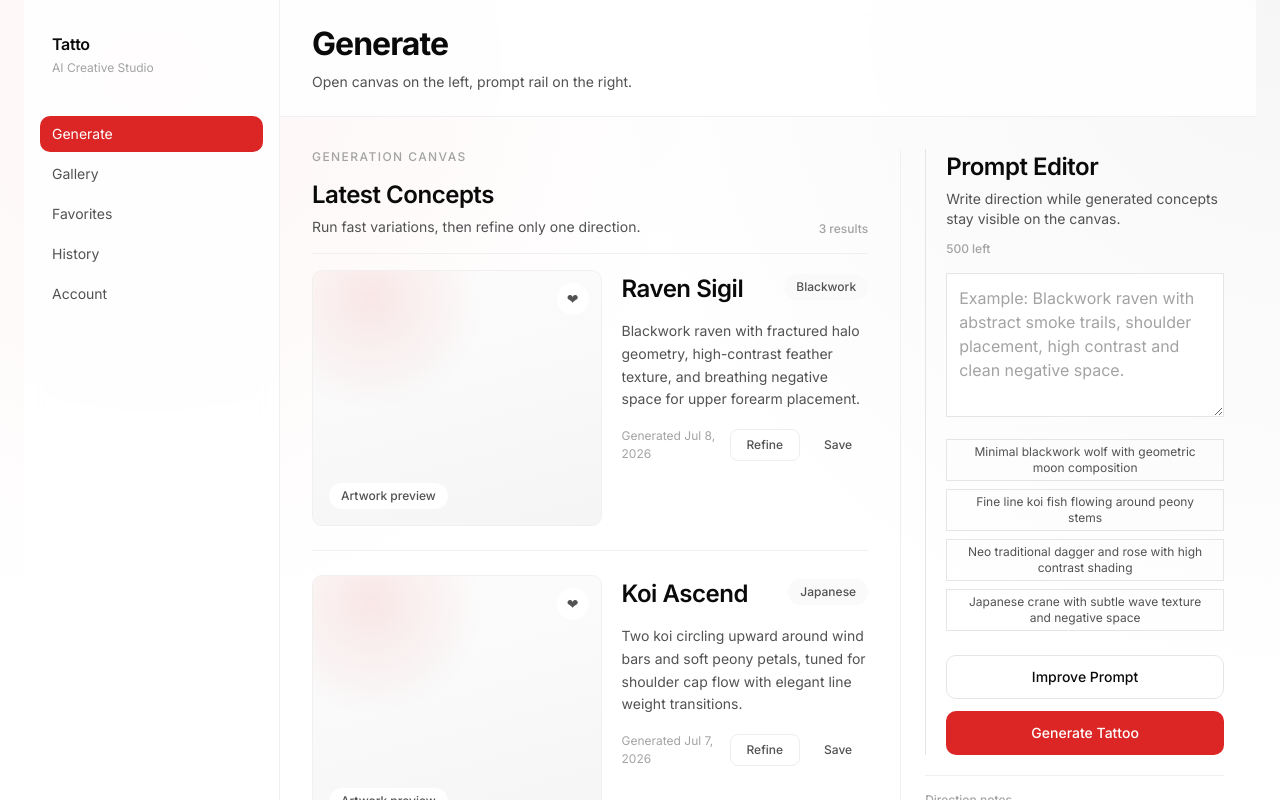
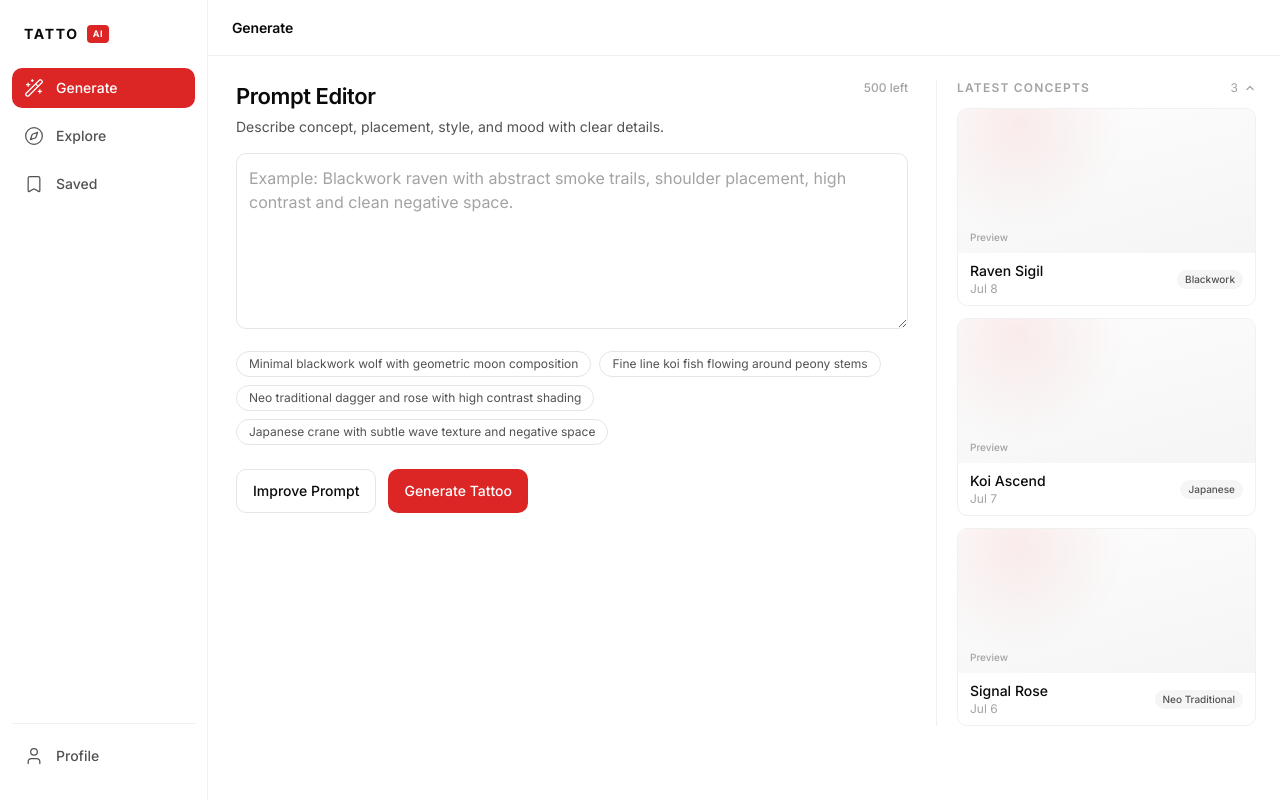
Before and after one commit to justaspetrauskas/ink-forge, a Next.js app: page /generator in a window 1280 px wide. Shown: the top 800 px of the page. Built offline with nearby package versions, Linux system fonts and the light colour scheme.

Commit message:
refactor generator page; replace tattoo card with concepts panel and update prompt editor for improved layout

```diff
--- a/app/generator/page.tsx
+++ b/app/generator/page.tsx
@@ -2,73 +2,39 @@ import type { ReactElement } from "react";
 
 import { AppShell } from "@/components/ui/organisms/app-shell";
 import { PromptEditor } from "@/components/ui/organisms/prompt-editor";
-import { TattooCard } from "@/components/ui/organisms/tattoo-card";
+import { ConceptsPanel } from "@/components/ui/organisms/concepts-panel";
 
-const tattoos = [
+const concepts = [
 	{
 		title: "Raven Sigil",
 		style: "Blackwork",
-		prompt:
-			"Blackwork raven with fractured halo geometry, high-contrast feather texture, and breathing negative space for upper forearm placement.",
-		generatedAt: "Generated Jul 8, 2026"
+		generatedAt: "Jul 8"
 	},
 	{
 		title: "Koi Ascend",
 		style: "Japanese",
-		prompt:
-			"Two koi circling upward around wind bars and soft peony petals, tuned for shoulder cap flow with elegant line weight transitions.",
-		generatedAt: "Generated Jul 7, 2026"
+		generatedAt: "Jul 7"
 	},
 	{
 		title: "Signal Rose",
 		style: "Neo Traditional",
-		prompt:
-			"Neo traditional dagger through rose with bold contour, selective red accent petals, and balanced ornamental framing.",
-		generatedAt: "Generated Jul 6, 2026"
+		generatedAt: "Jul 6"
 	}
 ];
 
 export default function GeneratorPage(): ReactElement {
 	return (
-		<AppShell title="Generate" subtitle="Open canvas on the left, prompt rail on the right.">
-			<div className="grid gap-8 xl:grid-cols-[1.58fr_0.92fr]">
-				<section className="space-y-4">
-					<div className="border-b border-[var(--border-subtle)] pb-4">
-						<p className="text-xs font-medium uppercase tracking-[0.12em] text-[var(--text-tertiary)]">Generation canvas</p>
-						<div className="mt-3 flex flex-wrap items-end justify-between gap-3">
-							<div>
-								<h2 className="text-[24px] font-semibold tracking-[-0.02em] text-[var(--text-primary)]">Latest Concepts</h2>
-								<p className="mt-1 text-sm text-[var(--text-secondary)]">Run fast variations, then refine only one direction.</p>
-							</div>
-							<p className="text-xs font-medium text-[var(--text-tertiary)]">{tattoos.length} results</p>
-						</div>
-					</div>
-
-					<div className="space-y-6">
-						{tattoos.map((tattoo) => (
-							<TattooCard
-								key={tattoo.title}
-								title={tattoo.title}
-								style={tattoo.style}
-								prompt={tattoo.prompt}
-								generatedAt={tattoo.generatedAt}
-							/>
-						))}
+		<AppShell title="Generate">
+			<div className="flex min-h-full flex-col gap-6 p-6 lg:flex-row lg:items-start">
+				{/* ── Center: Prompt workspace ── */}
+				<section className="flex flex-1 justify-center">
+					<div className="w-full max-w-2xl">
+						<PromptEditor />
 					</div>
 				</section>
 
-				<aside className="space-y-5 border-t border-[var(--border-subtle)] pt-5 xl:sticky xl:top-6 xl:h-fit xl:border-l xl:border-t-0 xl:pl-6 xl:pt-0">
-					<PromptEditor mode="rail" />
-
-					<div className="border-t border-[var(--border-subtle)] pt-4">
-						<p className="text-xs font-medium text-[var(--text-tertiary)]">Direction notes</p>
-						<ul className="mt-2 space-y-2 text-sm text-[var(--text-secondary)]">
-							<li>Subject + style + placement first.</li>
-							<li>Name desired line contrast explicitly.</li>
-							<li>Generate three before choosing one to refine.</li>
-						</ul>
-					</div>
-				</aside>
+				{/* ── Right: Collapsible concepts ── */}
+				<ConceptsPanel concepts={concepts} />
 			</div>
 		</AppShell>
 	);
--- a/components/ui/organisms/app-shell.tsx
+++ b/components/ui/organisms/app-shell.tsx
@@ -1,82 +1,138 @@
 "use client";
 
 import type { ReactElement, ReactNode } from "react";
+import type { LucideIcon } from "lucide-react";
+import { Wand2, Compass, Bookmark, User } from "lucide-react";
 import Link from "next/link";
 import { usePathname } from "next/navigation";
 
-type AppShellProps = {
+type NavItemConfig = {
+  href: string;
+  label: string;
+  Icon: LucideIcon;
+};
+
+const navItems: NavItemConfig[] = [
+  { href: "/generator", label: "Generate", Icon: Wand2 },
+  { href: "/home",      label: "Explore",  Icon: Compass  },
+  { href: "/saved",     label: "Saved",    Icon: Bookmark },
+];
+
+type SidebarNavItemProps = {
+  href: string;
+  label: string;
+  Icon: LucideIcon;
+  active: boolean;
+};
+
+function SidebarNavItem({ href, label, Icon, active }: SidebarNavItemProps): ReactElement {
+  return (
+    <Link
+      href={href}
+      aria-label={label}
+      className={[
+        "flex items-center gap-3 rounded-[10px] px-3 py-2.5 text-sm font-medium transition-colors duration-150",
+        active
+          ? "bg-[var(--accent)] text-[var(--accent-foreground)]"
+          : "text-[var(--text-secondary)] hover:bg-[var(--bg-raised)] hover:text-[var(--text-primary)]",
+      ].join(" ")}
+    >
+      <Icon size={20} strokeWidth={1.5} aria-hidden="true" />
+      {label}
+    </Link>
+  );
+}
+
+export type AppShellProps = {
   title: string;
   subtitle?: string;
   children: ReactNode;
 };
 
-const navItems = [
-  { href: "/generator", label: "Generate" },
-  { href: "/home", label: "Gallery" },
-  { href: "/home", label: "Favorites" },
-  { href: "/home", label: "History" },
-  { href: "/home", label: "Account" }
-];
-
 export function AppShell({ title, subtitle, children }: AppShellProps): ReactElement {
   const pathname = usePathname();
 
+  const mobileNavItems: NavItemConfig[] = [
+    ...navItems,
+    { href: "/profile", label: "Profile", Icon: User },
+  ];
+
   return (
-    <div className="mx-auto flex min-h-screen max-w-[1400px] bg-transparent md:px-6">
-      <aside className="sticky top-0 hidden h-screen w-64 shrink-0 flex-col border-r border-[var(--border-subtle)] bg-[var(--surface-overlay)] px-4 py-8 backdrop-blur md:flex">
-        <div className="mb-10 px-3">
-          <p className="font-semibold tracking-[-0.02em] text-[var(--text-primary)]">Tatto</p>
-          <p className="mt-1 text-xs text-[var(--text-tertiary)]">AI Creative Studio</p>
+    <div className="flex h-screen overflow-hidden bg-[var(--bg-main)]">
+      {/* ── Left Sidebar ── */}
+      <aside className="hidden md:flex w-52 shrink-0 flex-col border-r border-[var(--border-subtle)] px-3 py-6">
+        {/* Brand mark */}
+        <Link
+          href="/generator"
+          aria-label="Tatto AI — home"
+          className="mb-6 flex items-center gap-2 px-3 transition-opacity hover:opacity-60"
+        >
+          <span className="text-sm font-bold uppercase tracking-[0.12em] text-[var(--text-primary)]">Tatto</span>
+          <span className="rounded bg-[var(--accent)] px-1.5 py-0.5 text-[9px] font-bold uppercase tracking-wider text-[var(--accent-foreground)]">AI</span>
+        </Link>
+
+        {/* Primary navigation */}
+        <nav className="flex flex-col gap-2" aria-label="Main navigation">
+          {navItems.map(({ href, label, Icon }) => (
+            <SidebarNavItem
+              key={href}
+              href={href}
+              label={label}
+              Icon={Icon}
+              active={pathname === href}
+            />
+          ))}
+        </nav>
+
+        {/* Profile — pinned to bottom */}
+        <div className="mt-auto flex flex-col gap-1">
+          <div className="mb-2 h-px bg-[var(--border-subtle)]" />
+          <SidebarNavItem
+            href="/profile"
+            label="Profile"
+            Icon={User}
+            active={pathname === "/profile"}
+          />
         </div>
-
-        <nav className="flex flex-col gap-1">
-          {navItems.map((item) => {
-            const active = pathname === item.href;
-
-            return (
-              <Link
-                key={item.label}
-                href={item.href}
-                className={[
-                  "rounded-[10px] px-3 py-2 text-sm transition-colors duration-150",
-                  active
-                    ? "bg-[var(--accent)] text-[var(--accent-foreground)]"
-                    : "text-[var(--text-secondary)] hover:bg-[var(--bg-surface)] hover:text-[var(--text-primary)]"
-                ].join(" ")}
-              >
-                {item.label}
-              </Link>
-            );
-          })}
-        </nav>
       </aside>
 
-      <div className="flex min-w-0 flex-1 flex-col pb-24 md:pb-0">
-        <header className="border-b border-[var(--border-subtle)] bg-[var(--surface-overlay)] px-4 py-6 backdrop-blur sm:px-8">
-          <h1 className="text-[32px] font-bold leading-tight tracking-[-0.03em] text-[var(--text-primary)]">{title}</h1>
-          {subtitle ? <p className="mt-2 text-sm text-[var(--text-secondary)]">{subtitle}</p> : null}
+      {/* ── Main column ── */}
+      <div className="flex min-w-0 flex-1 flex-col overflow-hidden">
+        {/* Thin top header */}
+        <header className="flex h-14 shrink-0 items-center gap-3 border-b border-[var(--border-subtle)] px-6">
+          <h1 className="text-sm font-semibold tracking-[-0.01em] text-[var(--text-primary)]">
+            {title}
+          </h1>
+          {subtitle ? (
+            <span className="text-xs text-[var(--text-tertiary)]">{subtitle}</span>
+          ) : null}
         </header>
 
-        <main className="flex-1 px-4 py-6 sm:px-8 sm:py-8">{children}</main>
+        {/* Scrollable workspace */}
+        <main className="flex-1 overflow-y-auto pb-16 md:pb-0">{children}</main>
       </div>
 
-      <nav className="fixed inset-x-0 bottom-0 z-50 border-t border-[var(--border-subtle)] bg-[var(--surface-overlay-strong)] px-2 py-2 backdrop-blur md:hidden">
-        <ul className="mx-auto grid max-w-md grid-cols-5 gap-1">
-          {navItems.map((item) => {
-            const active = pathname === item.href;
-
+      {/* ── Mobile bottom navigation ── */}
+      <nav
+        className="fixed inset-x-0 bottom-0 z-50 flex h-16 items-center border-t border-[var(--border-subtle)] bg-[var(--surface-overlay-strong)] px-2 backdrop-blur md:hidden"
+        aria-label="Mobile navigation"
+      >
+        <ul className="mx-auto grid w-full max-w-sm grid-cols-4">
+          {mobileNavItems.map(({ href, label, Icon }) => {
+            const active = pathname === href;
             return (
-              <li key={item.label}>
+              <li key={href}>
                 <Link
-                  href={item.href}
+                  href={href}
+                  aria-label={label}
                   className={[
-                    "block rounded-[10px] px-2 py-2 text-center text-[12px] font-medium transition-colors duration-150",
+                    "flex flex-col items-center gap-1 py-2 text-[10px] font-medium transition-colors duration-150",
                     active
-                      ? "bg-[var(--accent)] text-[var(--accent-foreground)]"
-                      : "text-[var(--text-secondary)] hover:bg-[var(--bg-surface)]"
+                      ? "text-[var(--accent)]"
+                      : "text-[var(--text-tertiary)] hover:text-[var(--text-primary)]",
                   ].join(" ")}
                 >
-                  {item.label}
+                  <Icon size={20} strokeWidth={1.5} aria-hidden="true" />\n                  {label}
                 </Link>
               </li>
             );
--- /dev/null
+++ b/components/ui/organisms/concepts-panel.tsx
@@ -0,0 +1,71 @@
+"use client";
+
+import type { ReactElement } from "react";
+import { ChevronDown } from "lucide-react";
+import { useState } from "react";
+
+type Concept = {
+  title: string;
+  style: string;
+  generatedAt: string;
+};
+
+type ConceptsPanelProps = {
+  concepts: Concept[];
+};
+
+export function ConceptsPanel({ concepts }: ConceptsPanelProps): ReactElement {
+  const [open, setOpen] = useState(true);
+
+  return (
+    <aside className="w-full shrink-0 border-t border-[var(--border-subtle)] pt-4 lg:w-80 lg:border-l lg:border-t-0 lg:pl-5 lg:pt-0">
+      <button
+        type="button"
+        onClick={() => setOpen((prev) => !prev)}
+        className="flex w-full items-center justify-between text-left"
+        aria-expanded={open}
+      >
+        <span className="text-xs font-semibold uppercase tracking-[0.1em] text-[var(--text-tertiary)]">
+          Latest concepts
+        </span>
+        <span className="flex items-center gap-1.5 text-xs text-[var(--text-tertiary)]">
+          {concepts.length}
+          <ChevronDown
+            size={12}
+            strokeWidth={2.5}
+            className={`transition-transform duration-200 ${open ? "rotate-180" : ""}`}
+            aria-hidden="true"
+          />
+        </span>
+      </button>
+
+      {open ? (
+        <ul className="mt-3 space-y-3">
+          {concepts.map((c) => (
+            <li key={c.title}>
+              <button
+                type="button"
+                className="group w-full overflow-hidden rounded-[10px] border border-[var(--border-subtle)] text-left transition-shadow duration-150 hover:shadow-[var(--shadow-md)]"
+              >
+                {/* Artwork thumbnail */}
+                <div className="relative h-36 w-full bg-[radial-gradient(circle_at_20%_10%,color-mix(in_srgb,var(--accent)_8%,transparent),transparent_40%),linear-gradient(165deg,var(--art-canvas-a),var(--art-canvas-b))]">
+                  <span className="absolute bottom-2 left-3 text-[10px] font-medium text-[var(--text-tertiary)]">Preview</span>
+                </div>
+                {/* Meta */}
+                <div className="flex items-center justify-between px-3 py-2">
+                  <div className="min-w-0">
+                    <p className="truncate text-sm font-medium text-[var(--text-primary)]">{c.title}</p>
+                    <p className="text-xs text-[var(--text-tertiary)]">{c.generatedAt}</p>
+                  </div>
+                  <span className="ml-2 shrink-0 rounded-full bg-[var(--bg-raised)] px-2 py-0.5 text-[10px] font-medium text-[var(--text-secondary)]">
+                    {c.style}
+                  </span>
+                </div>
+              </button>
+            </li>
+          ))}
+        </ul>
+      ) : null}
+    </aside>
+  );
+}
--- a/components/ui/organisms/prompt-editor.tsx
+++ b/components/ui/organisms/prompt-editor.tsx
@@ -14,25 +14,20 @@ const suggestedPrompts = [
   "Japanese crane with subtle wave texture and negative space"
 ];
 
-type PromptEditorProps = {
-  mode?: "full" | "rail";
-};
+type PromptEditorProps = Record<string, never>;
 
-export function PromptEditor({ mode = "full" }: PromptEditorProps): ReactElement {
+export function PromptEditor(_props: PromptEditorProps): ReactElement {
   const [prompt, setPrompt] = useState("");
 
   const remainingCharacters = useMemo(() => MAX_PROMPT_LENGTH - prompt.length, [prompt.length]);
-  const isRail = mode === "rail";
 
   return (
-    <section className={isRail ? "border-l border-[var(--border-medium)] pl-5" : "border-t border-[var(--border-subtle)] pt-5"}>
+    <section>
       <div className="flex flex-wrap items-start justify-between gap-3">
         <div>
-          <h2 className="text-[24px] font-semibold tracking-[-0.02em] text-[var(--text-primary)]">Prompt Editor</h2>
+          <h2 className="text-[22px] font-semibold tracking-[-0.02em] text-[var(--text-primary)]">Prompt Editor</h2>
           <p className="mt-1 text-sm text-[var(--text-secondary)]">
-            {isRail
-              ? "Write direction while generated concepts stay visible on the canvas."
-              : "Describe concept, placement, style, and mood with clear details."}
+            Describe concept, placement, style, and mood with clear details.
           </p>
         </div>
         <p className="text-xs font-medium text-[var(--text-tertiary)]">{remainingCharacters} left</p>
@@ -43,10 +38,7 @@ export function PromptEditor({ mode = "full" }: PromptEditorProps): ReactElement
         value={prompt}
         onChange={(event) => setPrompt(event.target.value.slice(0, MAX_PROMPT_LENGTH))}
         placeholder="Example: Blackwork raven with abstract smoke trails, shoulder placement, high contrast and clean negative space."
-        className={[
-          "mt-4 w-full border border-[var(--border-medium)] bg-[var(--bg-main)] p-3 text-[16px] text-[var(--text-primary)] placeholder:text-[var(--text-tertiary)] focus:border-[var(--accent)] focus:outline-none focus:shadow-[var(--focus-ring)]",
-          isRail ? "h-36" : "h-44"
-        ].join(" ")}
+        className="mt-4 h-44 w-full rounded-[10px] border border-[var(--border-medium)] bg-[var(--bg-main)] p-3 text-[16px] text-[var(--text-primary)] placeholder:text-[var(--text-tertiary)] focus:border-[var(--accent)] focus:outline-none focus:shadow-[var(--focus-ring)]"
       />
 
       <div className="mt-4 flex flex-wrap gap-2">
@@ -55,7 +47,7 @@ export function PromptEditor({ mode = "full" }: PromptEditorProps): ReactElement
             key={item}
             type="button"
             onClick={() => setPrompt(item)}
-            className="border border-[var(--border-medium)] px-3 py-1 text-xs text-[var(--text-secondary)] transition-colors duration-150 hover:bg-[var(--bg-surface)]"
+            className="rounded-full border border-[var(--border-medium)] px-3 py-1 text-xs text-[var(--text-secondary)] transition-colors duration-150 hover:bg-[var(--bg-surface)]"
           >
             {item}
           </button>
@@ -63,10 +55,10 @@ export function PromptEditor({ mode = "full" }: PromptEditorProps): ReactElement
       </div>
 
       <div className="mt-6 flex flex-wrap gap-3">
-        <Button type="button" variant="secondary" className={isRail ? "w-full" : "w-full sm:w-auto"}>
+        <Button type="button" variant="secondary">
           Improve Prompt
         </Button>
-        <Button type="button" className={isRail ? "w-full" : "w-full sm:w-auto"}>
+        <Button type="button">
           Generate Tattoo
         </Button>
       </div>
--- a/package.json
+++ b/package.json
@@ -12,6 +12,7 @@
     "@supabase/ssr": "^0.12.0",
     "@supabase/supabase-js": "^2.110.0",
     "cloudinary": "^2.5.1",
+    "lucide-react": "^1.24.0",
     "next": "16.0.0",
     "openai": "^5.9.0",
     "react": "19.2.0",
```
Also changed, not shown: 1 other file (tests, documents, lock files or other folders).
